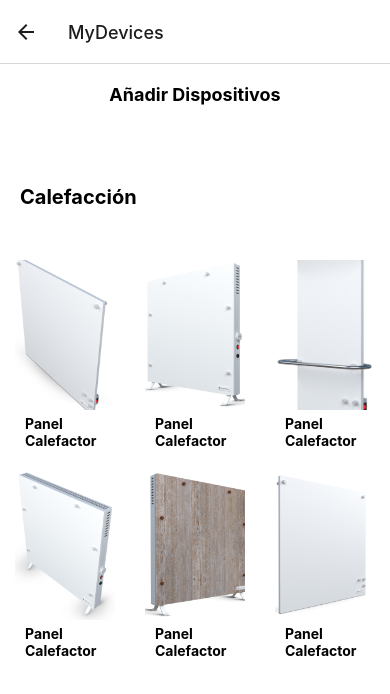
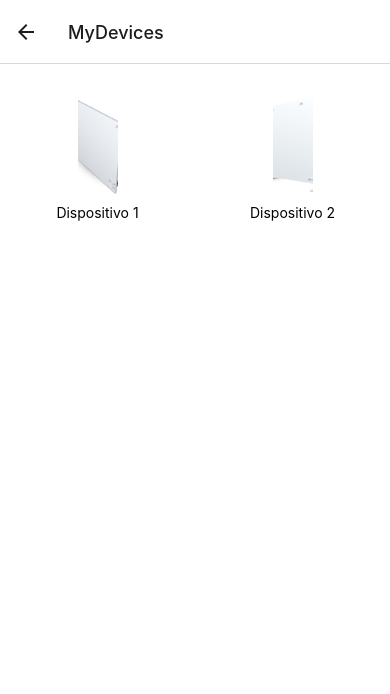
Before and after one commit to voldelord/appcalefone, a React Native app: screen /MyDevices in a window 390 px wide. Shown: the top 694 px of the page. Built offline with nearby package versions, Linux system fonts and the light colour scheme.

Commit message:
updating, add profile screen

```diff
--- a/src/navigator/StackNavigator.tsx
+++ b/src/navigator/StackNavigator.tsx
@@ -18,11 +18,13 @@ import Home from '../screens/Home';
 import HomeDevices from '../screens/HomeDevices';
 import SearchDevice from '../screens/SearchDevice';
 import AddDevices from '../screens/AddDevices';
+import Modes from '../screens/Modes';
 const Stack = createNativeStackNavigator();
 
 export const StackNavigator = () => {
   return (
     <Stack.Navigator>
+
       <Stack.Screen name="HomeScreen" component={HomeScreen} />
       <Stack.Screen name="LoginScreen" component={LoginScreen} />
       <Stack.Screen name="RegisterScreen" component={RegisterScreen} />
@@ -37,9 +39,10 @@ export const StackNavigator = () => {
       <Stack.Screen name="Scenary" component={Scenary}/>
       <Stack.Screen name='NewScenary' component={NewScenary} />
       <Stack.Screen name='Scenarys' component={Scenarys} />
-      <Stack.Screen name= 'Home' component={Home}/>
       <Stack.Screen name='SearchDevice' component={SearchDevice} />
       <Stack.Screen name='AddDevices' component={AddDevices} />
+      <Stack.Screen name='Modes' component={Modes} />
+      <Stack.Screen name='Home' component={Tabs} />
     </Stack.Navigator>
   );
 };
--- a/src/screens/Modes.tsx
+++ b/src/screens/Modes.tsx
@@ -1,25 +1,161 @@
 import React from 'react';
-import { SafeAreaView } from 'react-native';
-import CustomTouchable from '../components/CustomTouchable';
+import {
+  Image,
+  SafeAreaView,
+  StyleSheet,
+  Text,
+  TouchableOpacity,
+  View,
+} from 'react-native';
 import {NativeStackScreenProps} from '@react-navigation/native-stack';
 
 interface Props extends NativeStackScreenProps<any, any> {}
 
 const Modes = ({navigation}: Props) => {
-    const handlePress = () => {
-        navigation.navigate('NewHome');
-      };
+  const handleButtonPress = (screenName: string) => {
+    navigation.navigate(screenName);
+  };
 
   return (
-    <SafeAreaView>
-      <CustomTouchable
-        imageSource={require('../assets/your_image.png')} // Reemplaza con la ruta de tu imagen
-        text="Texto a la izquierda"
-        iconName="arrow-right" // Reemplaza con el nombre del ícono que desees usar
-        onPress={handlePress}
-      />
+    <SafeAreaView style= {styles.container}>
+      <View style={styles.containerbutton}>
+        <TouchableOpacity
+          style={styles.button}
+          onPress={() => {
+            handleButtonPress('WirelessCom');
+          }}>
+          <Image
+            style={styles.imagebutton}
+            source={require('../assets/14.jpg')}
+          />
+          <View style={styles.overlay} />
+          <View style={styles.overlayText}>
+            <Text style={styles.buttonText}>Modo Temperatura</Text>
+          </View>
+        </TouchableOpacity>
+      </View>
+
+      <View style={styles.containerbutton}>
+        <TouchableOpacity
+          style={styles.button}
+          onPress={() => {
+            handleButtonPress();
+          }}>
+          <Image
+            style={styles.imagebutton}
+            source={require('../assets/14.jpg')}
+          />
+          <View style={styles.overlay} />
+          <View style={styles.overlayText}>
+            <Text style={styles.buttonText}>Modo Potencia</Text>
+          </View>
+        </TouchableOpacity>
+      </View>
+
+      <View style={styles.containerbutton}>
+        <TouchableOpacity
+          style={styles.button}
+          onPress={() => {
+            handleButtonPress('AddDevices');
+          }}>
+          <Image
+            style={styles.imagebutton}
+            source={require('../assets/14.jpg')}
+          />
+          <View style={styles.overlay} />
+          <View style={styles.overlayText}>
+            <Text style={styles.buttonText}>Modo Eco</Text>
+          </View>
+        </TouchableOpacity>
+      </View>
+
+      <View style={styles.containerbutton}>
+        <TouchableOpacity
+          style={styles.button}
+          onPress={() => {
+            handleButtonPress('AddDevices');
+          }}>
+          <Image
+            style={styles.imagebutton}
+            source={require('../assets/14.jpg')}
+          />
+          <View style={styles.overlay} />
+          <View style={styles.overlayText}>
+            <Text style={styles.buttonText}>Visualiza tu Ahorro de Energia</Text>
+          </View>
+        </TouchableOpacity>
+      </View>
+
+      <View style={styles.containerbutton}>
+        <TouchableOpacity
+          style={styles.button}
+          onPress={() => {
+            handleButtonPress('AddDevices');
+          }}>
+          <Image
+            style={styles.imagebutton}
+            source={require('../assets/14.jpg')}
+          />
+          <View style={styles.overlay} />
+          <View style={styles.overlayText}>
+            <Text style={styles.buttonText}>Indicadores Ambientales</Text>
+          </View>
+        </TouchableOpacity>
+      </View>
     </SafeAreaView>
   );
 };
 
 export default Modes;
+
+const styles = StyleSheet.create({
+  container: {
+        flex: 1,
+        backgroundColor: 'white',
+        justifyContent: 'center',
+      },
+  imageContainer: {
+    flexDirection: 'row',
+    justifyContent: 'space-between',
+    alignItems: 'center',
+    paddingHorizontal: 20,
+  },
+  text: {
+    marginRight: 10,
+    fontWeight: 'bold',
+    color: 'black',
+    fontSize: 16,
+  },
+  image: {
+    width: 50,
+    height: 50,
+  },
+  containerbutton: {
+    justifyContent: 'center',
+    alignItems: 'center',
+    marginTop: 20,
+  },
+  button: {
+    position: 'relative',
+
+  },
+  imagebutton: {
+    width: 350,
+    height: 100,
+  },
+  overlay: {
+    ...StyleSheet.absoluteFillObject,
+    backgroundColor: 'rgba(0, 0, 0, 0.4)', // Cambia el color de fondo para hacerlo más oscuro
+    borderRadius: 20,
+  },
+  overlayText: {
+    ...StyleSheet.absoluteFillObject,
+    justifyContent: 'center',
+    alignItems: 'center',
+  },
+  buttonText: {
+    fontSize: 20,
+    fontWeight: 'bold',
+    color: 'white',
+  },
+});
--- a/src/screens/MyDevices.tsx
+++ b/src/screens/MyDevices.tsx
@@ -1,57 +1,48 @@
-import React from 'react';
-import {
-  View,
-  FlatList,
-  StyleSheet,
-  Image,
-  Text,
-  SafeAreaView,
-  TouchableOpacity,
-} from 'react-native';
+import React, { useState } from "react";
+import { View, ScrollView, FlatList, Image, Text, StyleSheet, TouchableOpacity, SafeAreaView } from "react-native";
+import { NativeStackScreenProps } from '@react-navigation/native-stack';
 
-const data = [
-  {
-    id: '1',
-    imageUri: require('../assets/1.png'),
-    text: 'Panel Calefactor',
-  },
-  {id: '2', imageUri: require('../assets/2.png'), text: 'Panel Calefactor'},
-  {id: '3', imageUri: require('../assets/3.png'), text: 'Panel Calefactor'},
-  {id: '4', imageUri: require('../assets/4.png'), text: 'Panel Calefactor'},
-  {id: '5', imageUri: require('../assets/5.png'), text: 'Panel Calefactor'},
-  {id: '6', imageUri: require('../assets/6.png'), text: 'Panel Calefactor'},
-];
+interface Props extends NativeStackScreenProps<any, any> {}
 
-const numColumns = 3;
+const MyDevices = ({ navigation }: Props) => {
 
-const MyDevices = () => {
-  const renderItem = ({ item }) => (
-    <TouchableOpacity
-      style={styles.item}
-      onPress={() => {
-        // Aquí puedes manejar la acción al tocar la imagen si es necesario
-        console.log('Tocaste la imagen:', item.text);
-      }}>
-      <Image source={item.imageUri} style={styles.image} />
-      <Text style={styles.text}>{item.text}</Text>
-    </TouchableOpacity>
-  );
+  const [data, setData] = useState([
+    {
+      name: "Dispositivo 1",
+      image: require("../assets/1.png"),
+    },
+    {
+      name: "Dispositivo 2",
+      image: require("../assets/2.png"),
+    },
+  ]);
+  const handleButtonPress = (screenName: string) => {
+    navigation.navigate(screenName);
+  };
 
   return (
     <SafeAreaView style={styles.container}>
-      <View style={styles.textcontainer}>
-        <Text style={styles.texttitle}>Añadir Dispositivos</Text>
+      <View style={{ flex: 1 }}>
+        <ScrollView>
+          <FlatList
+            data={data}
+            renderItem={({ item }) => (
+              <TouchableOpacity
+                style={styles.itemContainer}
+                onPress={() => handleButtonPress('Modes')} // Cambia 'OtraPantalla' al nombre de la pantalla deseada
+              >
+                <Image source={item.image} style={styles.image} />
+                <Text>{item.name}</Text>
+              </TouchableOpacity>
+            )}
+            keyExtractor={(item, index) => index.toString()}
+            numColumns={2}
+          />
+        </ScrollView>
       </View>
-      <View>
-        <Text style={styles.textnamedevices}>Calefacción</Text>
+      <View style={styles.buttonContainer}>
+
       </View>
-      <FlatList
-        data={data}
-        renderItem={renderItem}
-        keyExtractor={item => item.id}
-        numColumns={numColumns}
-        columnWrapperStyle={styles.columnWrapper}
-      />
     </SafeAreaView>
   );
 };
@@ -59,46 +50,24 @@ const MyDevices = () => {
 const styles = StyleSheet.create({
   container: {
     flex: 1,
-    backgroundColor: 'white',
+    backgroundColor: "white",
   },
-  item: {
-    backgroundColor: 'white',
-    padding: 20,
-    margin: 5,
+  itemContainer: {
     flex: 1,
-    alignItems: 'center',
-    justifyContent: 'center',
-    width: 200,
-    height: 200,
+    alignItems: "center",
+    justifyContent: "center",
+    margin: 10,
+    padding: 10,
+    marginTop: 20,
+  },
+  buttonContainer: {
+    marginTop: 50,
+    padding: 30,
   },
   image: {
-    width: 100,
-    height: 150,
-  },
-  text: {
-    marginTop: 5,
-    fontWeight: 'bold',
-  },
-  textcontainer: {
-    justifyContent: 'center',
-    alignItems: 'center',
-  },
-  texttitle: {
-    fontWeight: 'bold',
-    fontSize: 18,
-    color: 'black',
-    marginBottom: 80,
-    marginTop: 20,
-  },
-  textnamedevices: {
-    fontWeight: 'bold',
-    fontSize: 20,
-    color: 'black',
-    marginBottom: 40,
-    marginLeft: 20,
-  },
-  columnWrapper: {
-    justifyContent: 'flex-start',
+    width: 40,
+    height: 100,
+    marginBottom: 10,
   },
 });
 
--- /dev/null
+++ b/src/screens/UserProfile.tsx
@@ -0,0 +1,45 @@
+import React, { useState } from 'react';
+import { View, Text, Button, Image, StyleSheet } from 'react-native';
+
+const UserProfile = ({ navigation }) => {
+  const [user, setUser] = useState({
+    username: 'UsuarioEjemplo',
+    email: 'usuario@example.com',
+    profileImage: require('../assets/profile.jpg'), // Ruta de la imagen por defecto
+
+  });
+
+  return (
+    <View style={styles.container}>
+      <Text style={styles.text}>Perfil de Usuario</Text>
+      <Image source={user.profileImage} style={styles.profileImage} />
+      <Text>Nombre de usuario: {user.username}</Text>
+      <Text>Email: {user.email}</Text>
+      {/* Otras información del usuario */}
+      <Button
+        title="Editar Perfil"
+        onPress={() => navigation.navigate('EditProfile', { user })}
+      />
+    </View>
+  );
+};
+
+const styles = StyleSheet.create({
+  container: {
+    flex: 1,
+    justifyContent: 'center',
+    alignItems: 'center',
+  },
+  text: {
+    fontSize: 20,
+    fontWeight: 'bold',
+  },
+  profileImage: {
+    width: 150,
+    height: 150,
+    borderRadius: 75,
+    marginVertical: 20,
+  },
+});
+
+export default UserProfile;
```
Also changed, not shown: src/components/CustomTouchable.tsx (deleted, +0 -18 lines), src/navigator/Tabs.tsx (+3 -4 lines), src/assets/14.jpg (added), src/assets/profile.jpg (added).
